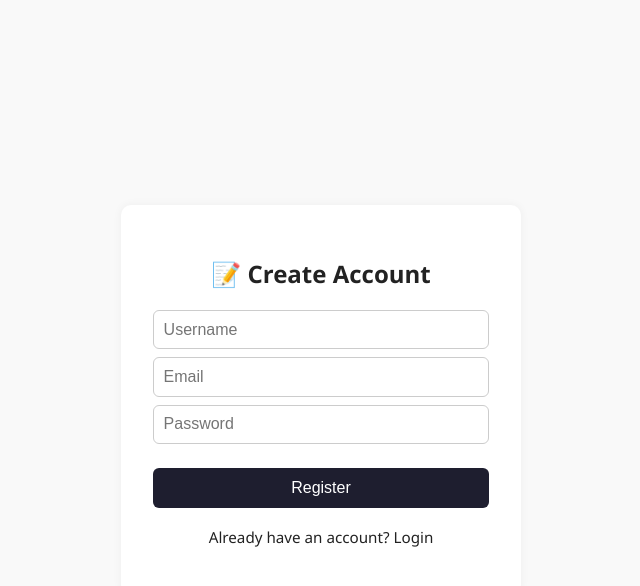
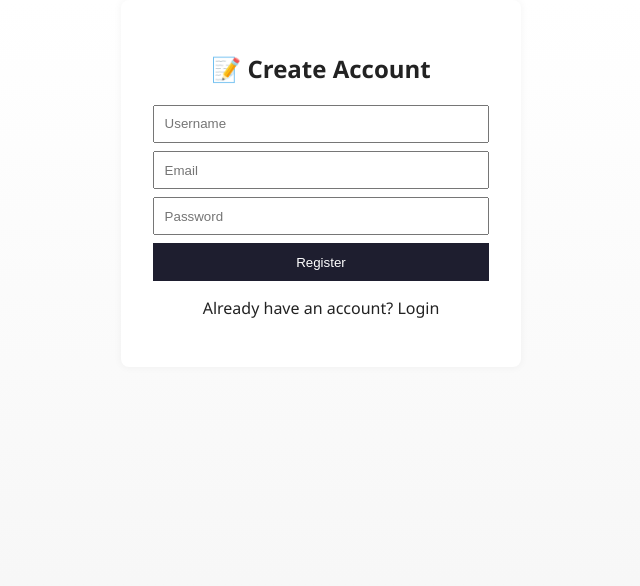
Before and after one commit to nigam1010/ev-charging-app, a Vue app in the folder frontend/: page /register in a window 1280 px wide. Shown: the top 586 px of the page, without its empty margins (319-959 px from the left). Built offline with nearby package versions, Linux system fonts and the light colour scheme.

Commit message:
Update Register.vue

```diff
--- a/frontend/src/views/Register.vue
+++ b/frontend/src/views/Register.vue
@@ -1,5 +1,4 @@
 <template>
-  <div class="page-wrapper">
   <div class="auth-container">
     <h2>📝 Create Account</h2>
     <form @submit.prevent="register">
@@ -9,10 +8,7 @@
       <button type="submit">Register</button>
     </form>
     <p v-if="error" class="error">{{ error }}</p>
-      <p class="switch">
-        Already have an account? <router-link to="/login">Login</router-link>
-      </p>
-    </div>
+    <p class="switch">Already have an account? <router-link to="/login">Login</router-link></p>
   </div>
 </template>
 
@@ -45,59 +41,34 @@ export default {
 </script>
 
 <style scoped>
-.page-wrapper {
-  display: flex;
-  justify-content: center;
-  align-items: center;
-  height: 100vh;
-  background: #f9f9f9;
-}
-
 .auth-container {
   max-width: 400px;
-  width: 100%;
+  margin: auto;
   padding: 2rem;
   background: white;
-  border-radius: 10px;
-  box-shadow: 0 0 10px rgba(0,0,0,0.05);
+  border-radius: 8px;
+  box-shadow: 0 0 8px rgba(0,0,0,0.05);
   text-align: center;
 }
-
 input {
   display: block;
   width: 100%;
   padding: 0.6rem;
   margin: 0.5rem 0;
-  border: 1px solid #ccc;
-  border-radius: 6px;
-  font-size: 1rem;
 }
-
 button {
   width: 100%;
   padding: 0.7rem;
-  margin-top: 1rem;
   background-color: #1e1e2f;
   color: white;
   border: none;
-  border-radius: 6px;
-  font-size: 1rem;
   cursor: pointer;
-  transition: background 0.3s;
 }
-
-button:hover {
-  background-color: #2e2e4f;
-}
-
 .error {
   color: red;
   margin-top: 1rem;
-  font-size: 0.95rem;
 }
-
 .switch {
-  margin-top: 1.2rem;
-  font-size: 0.95rem;
+  margin-top: 1rem;
 }
 </style>
```
Lines whose indentation alone changed are shown as unchanged.
